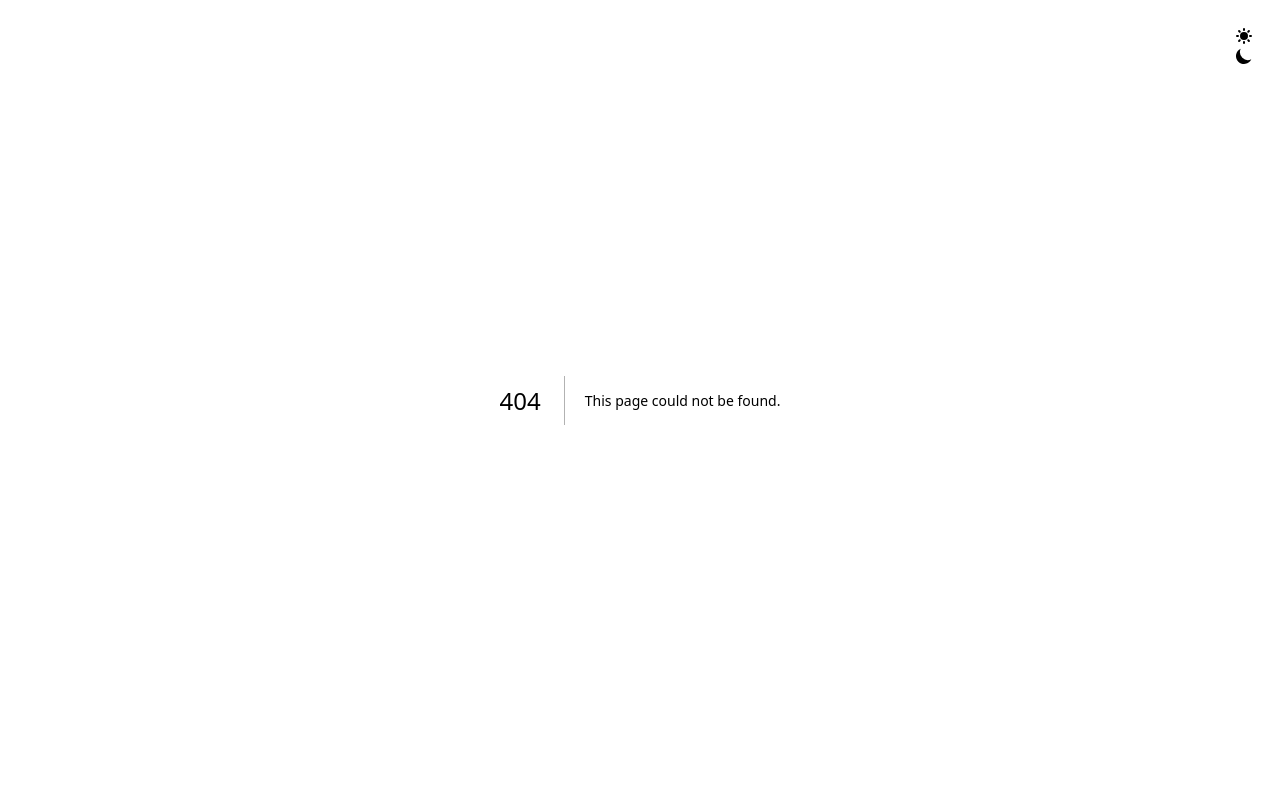
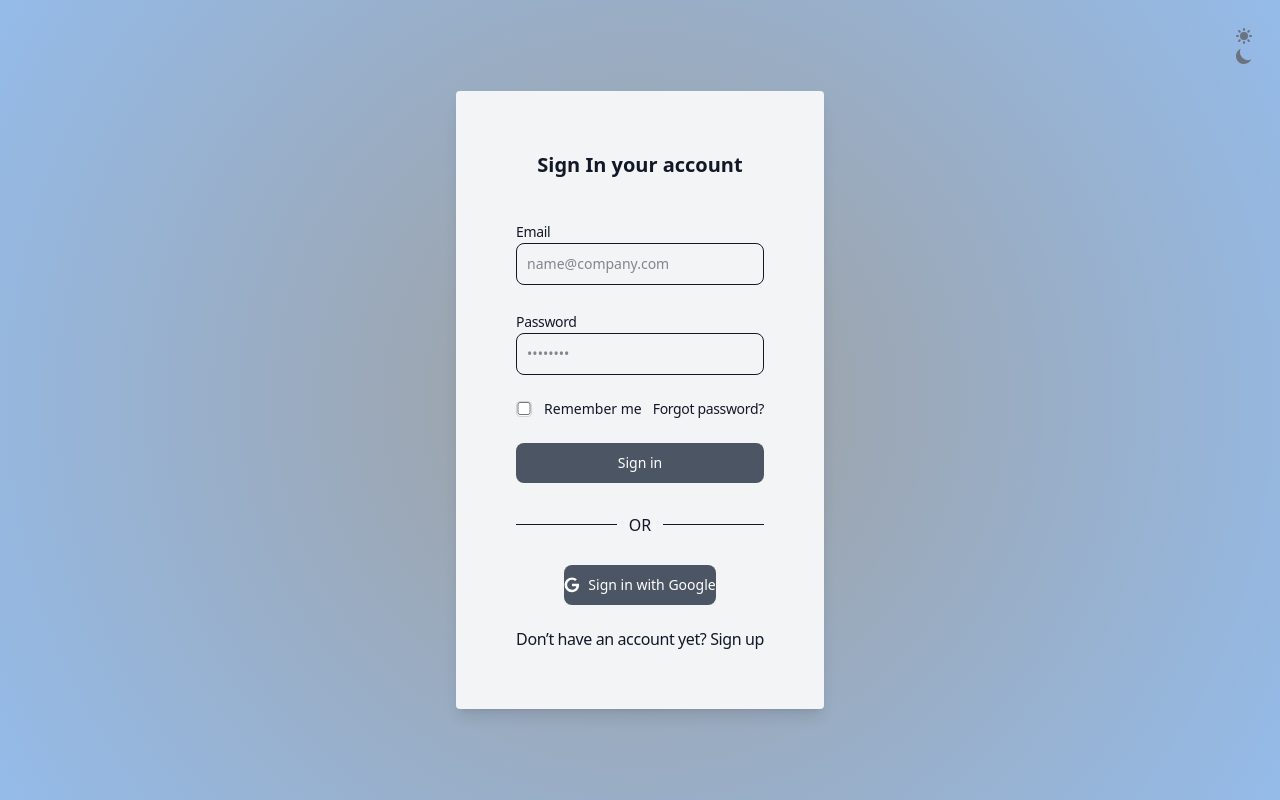
Before and after one commit to arunven3/GTaskAssistant, a Next.js app: page /sign-in in a window 1280 px wide. Before the commit this address had no page. Built offline with nearby package versions, Linux system fonts and the light colour scheme.

Commit message:
Changes in Authentication form UI

```diff
--- /dev/null
+++ b/app/sign-in/page.tsx
@@ -0,0 +1,73 @@
+"use client";
+
+import React, { useState, useEffect } from "react";
+import { signIn } from "next-auth/react";
+import { useLoading } from "@/contexts/LoadingContext";
+import { Button, TextInput } from "flowbite-react";
+import { Theme } from "@/components/theme/ThemeProvider";
+import { useRouter } from 'next/navigation';
+
+export default function SignInPage() {
+    const { showLoading } = useLoading();
+    const router = useRouter()
+
+
+    return (
+        <div className="flex items-center justify-center h-screen">
+            <section className={Theme.background.section}>
+                <div className="w-full">
+                    <div className="">
+                        <h2 className="text-xl font-semibold">
+                            Sign In your account
+                        </h2>
+                        <div className="space-y-4 md:space-y-6 text-left pt-10">
+                            <div>
+                                <label htmlFor="email" className={Theme.highlightText + "block mb-2 text-sm font-medium"}>Email</label>
+                                <TextInput color="primary" type="email" name="email" id="email" placeholder="name@company.com" />
+                            </div>
+                            <div>
+                                <label htmlFor="password" className={Theme.highlightText + "block mb-2 text-sm font-medium"}>Password</label>
+                                <TextInput color="primary" type="password" name="password" id="password" placeholder="••••••••" className="" required />
+                            </div>
+                            <div className="flex items-center justify-between">
+                                <div className="flex items-start">
+                                    <div className="flex items-center h-5">
+                                        <TextInput color="primary" id="remember" aria-describedby="remember" type="checkbox" className="w-4 h-4 border border-gray-300 rounded bg-gray-50 focus:ring-3 focus:ring-primary-300 dark:bg-gray-700 dark:border-gray-600 dark:focus:ring-primary-600 dark:ring-offset-gray-800" required />
+                                    </div>
+                                    <div className="ml-3 text-sm">
+                                        <label htmlFor="remember" className={Theme.background.elements}>Remember me</label>
+                                    </div>
+                                </div>
+                                <a href="#" className={Theme.highlightText + " text-sm font-medium"}>Forgot password?</a>
+                            </div>
+
+                            <Button color="primary" type="submit" className="w-full">Sign in</Button>
+
+                            <div className="inline-flex items-center justify-center w-full">
+                                <hr className={Theme.background.elements + " w-full h-px my-4"} />
+                                <span className={Theme.background.elements + " absolute px-3 font-medium -translate-x-50px"}>OR</span>
+                            </div>
+
+                            <div className="flex justify-center">
+                                <Button color="primary" onClick={() => {
+                                    showLoading("Authentication Starting...");
+                                    signIn("google", { callbackUrl: "/dashboard" });
+                                }}
+                                    type="button" >
+                                    <svg className="w-4 h-4 me-2" aria-hidden="true" xmlns="http://www.w3.org/2000/svg" fill="currentColor" viewBox="0 0 18 19">
+                                        <path fillRule="evenodd" d="M8.842 18.083a8.8 8.8 0 0 1-8.65-8.948 8.841 8.841 0 0 1 8.8-8.652h.153a8.464 8.464 0 0 1 5.7 2.257l-2.193 2.038A5.27 5.27 0 0 0 9.09 3.4a5.882 5.882 0 0 0-.2 11.76h.124a5.091 5.091 0 0 0 5.248-4.057L14.3 11H9V8h8.34c.066.543.095 1.09.088 1.636-.086 5.053-3.463 8.449-8.4 8.449l-.186-.002Z" clipRule="evenodd" />
+                                    </svg>
+                                    <span className="text-md">Sign in with Google</span>
+                                </Button>
+                            </div>
+
+                            <p className={Theme.text + " text-md"}>
+                                Don’t have an account yet? <a onClick={() => router.push('/sign-up')} className={Theme.highlightText + " font-medium hover:underline "}>Sign up</a>
+                            </p>
+                        </div>
+                    </div>
+                </div>
+            </section>
+        </div >
+    );
+};
--- /dev/null
+++ b/app/sign-up/page.tsx
@@ -0,0 +1,73 @@
+"use client";
+
+import React, { useState, useEffect } from "react";
+import { signIn } from "next-auth/react";
+import { useLoading } from "@/contexts/LoadingContext";
+import { Button, TextInput } from "flowbite-react";
+import { Theme } from "@/components/theme/ThemeProvider";
+import { useRouter } from 'next/navigation';
+
+export default function SignInPage() {
+    const { showLoading } = useLoading();
+    const router = useRouter()
+
+
+    return (
+        <div className="flex items-center justify-center h-screen">
+            <section className={Theme.background.section}>
+                <div className="w-full">
+                    <div className="">
+                        <h2 className="text-xl font-semibold">
+                            Create an account
+                        </h2>
+                        <div className="space-y-4 md:space-y-6 text-left pt-10">
+                            <div>
+                                <label htmlFor="email" className={Theme.highlightText + "block mb-2 text-sm font-medium"}>Email</label>
+                                <TextInput color="primary" type="email" name="email" id="email" placeholder="name@company.com" />
+                            </div>
+                            <div>
+                                <label htmlFor="password" className={Theme.highlightText + "block mb-2 text-sm font-medium"}>Password</label>
+                                <TextInput color="primary" type="password" name="password" id="password" placeholder="••••••••" className="" required />
+                            </div>
+                            <div>
+                                <label htmlFor="confirmPassword" className={Theme.highlightText + "block mb-2 text-sm font-medium"}>Confirm Password</label>
+                                <TextInput color="primary" type="password" name="password" id="confirmPassword" placeholder="••••••••" className="" required />
+                            </div>
+                            <div className="flex items-start">
+                                <div className="flex items-center h-5">
+                                    <input id="terms" aria-describedby="terms" type="checkbox" className="w-4 h-4 border border-gray-300 rounded bg-gray-50 focus:ring-3 focus:ring-primary-300 dark:bg-gray-700 dark:border-gray-600 dark:focus:ring-primary-600 dark:ring-offset-gray-800" required />
+                                </div>
+                                <div className="ml-3 text-sm">
+                                    <label htmlFor="terms" className="font-light text-gray-500 dark:text-gray-300">I accept the <a className="font-medium" href="#">Terms and Conditions</a></label>
+                                </div>
+                            </div>
+                            <Button color="primary" type="submit" className="w-full">Create an account</Button>
+
+                            <div className="inline-flex items-center justify-center w-full">
+                                <hr className={Theme.background.elements + " w-full h-px my-4"} />
+                                <span className={Theme.background.elements + " absolute px-3 font-medium -translate-x-50px"}>OR</span>
+                            </div>
+
+                            <div className="flex justify-center">
+                                <Button color="primary" onClick={() => {
+                                    showLoading("Authentication Starting...");
+                                    signIn("google", { callbackUrl: "/dashboard" });
+                                }}
+                                    type="button" >
+                                    <svg className="w-4 h-4 me-2" aria-hidden="true" xmlns="http://www.w3.org/2000/svg" fill="currentColor" viewBox="0 0 18 19">
+                                        <path fillRule="evenodd" d="M8.842 18.083a8.8 8.8 0 0 1-8.65-8.948 8.841 8.841 0 0 1 8.8-8.652h.153a8.464 8.464 0 0 1 5.7 2.257l-2.193 2.038A5.27 5.27 0 0 0 9.09 3.4a5.882 5.882 0 0 0-.2 11.76h.124a5.091 5.091 0 0 0 5.248-4.057L14.3 11H9V8h8.34c.066.543.095 1.09.088 1.636-.086 5.053-3.463 8.449-8.4 8.449l-.186-.002Z" clipRule="evenodd" />
+                                    </svg>
+                                    <span className="text-md">Create account with Google</span>
+                                </Button>
+                            </div>
+
+                            <p className="text-sm font-light">
+                                Already have an account? <a href="#" className="font-medium">Login here</a>
+                            </p>
+                        </div>
+                    </div>
+                </div>
+            </section>
+        </div >
+    );
+};
--- a/components/home/homepage.tsx
+++ b/components/home/homepage.tsx
@@ -1,48 +1,47 @@
 "use client";
 
-import React, { useState, useEffect } from "react";
-import Image from "next/image";
-import { signIn } from "next-auth/react";
+import React from "react";
 import { useLoading } from "@/contexts/LoadingContext";
+import { Button } from "flowbite-react";
+import { Theme } from "@/components/theme/ThemeProvider";
+import { useRouter } from 'next/navigation';
+
 
 export const Homepage = () => {
   const { showLoading } = useLoading();
+  const router = useRouter();
+
 
   return (
-    <div className="bg-home flex h-screen items-center justify-center">
-      <div className="rounded bg-gray-100 shadow-lg dark:bg-gray-700">
-        <div>
-          {true && (
-            <>
-              <section className="mx-auto max-w-2xl p-15 text-center text-gray-900 dark:text-white">
-                <h1 className="mb-4 text-3xl font-bold">
-                  {" "}
-                  Welcome to GTaskAssistant
-                </h1>
-                <p className="sub-heading text-lg">
-                  I{"'"}m your AI-powered smart assistant. you can ask anything
-                  to me.
-                  <br />
-                  Authorize your google account to start.
-                </p>
-                <div className="flex justify-center">
-                  {/* /"mt-10 flex  items-center rounded-sm border-2 border-gray-400 bg-[#795548ed] text-white shadow-lg transition-colors duration-300 hover:bg-[#795548]" */}
-                  <button onClick={() => {
-                    showLoading("Authentication Starting...");
-                    signIn("google", { callbackUrl: "/dashboard" });
-                  }}
-                    type="button" className="text-white bg-gray-600 hover:bg-gray-700 focus:ring-4 focus:outline-none font-medium rounded-lg text-lg px-7 text-center inline-flex items-center h-[50px] mt-7">
-                    <svg className="w-6 h-6 me-3" aria-hidden="true" xmlns="http://www.w3.org/2000/svg" fill="currentColor" viewBox="0 0 18 19">
-                      <path fillRule="evenodd" d="M8.842 18.083a8.8 8.8 0 0 1-8.65-8.948 8.841 8.841 0 0 1 8.8-8.652h.153a8.464 8.464 0 0 1 5.7 2.257l-2.193 2.038A5.27 5.27 0 0 0 9.09 3.4a5.882 5.882 0 0 0-.2 11.76h.124a5.091 5.091 0 0 0 5.248-4.057L14.3 11H9V8h8.34c.066.543.095 1.09.088 1.636-.086 5.053-3.463 8.449-8.4 8.449l-.186-.002Z" clipRule="evenodd" />
-                    </svg>
-                    Sign in with Google
-                  </button>
-                </div>
-              </section>
-            </>
-          )}
+    <div className="flex items-center justify-center h-screen">
+      <section className={Theme.background.section + " h-screen sm:h-auto"}>
+        <h1 className="mb-4 text-3xl font-bold underline-offset-4 underline">
+          {" "}
+          Welcome to GTaskAssistant
+        </h1>
+        <h2 className="text-xl font-semibold mt-10">
+          I{"'"}m your AI-powered smart assistant. Designed to help you stay organized and productive.
+        </h2>
+        <div className="grid grid-cols-1 md:grid-cols-2 gap-6 max-w-2xl mx-auto p-6 mt-10">
+          <div className="border rounded-xl p-6 text-center shadow-sm hover:shadow-md transition">
+            <h3 className="font-semibold text-lg mb-2">New Customer</h3>
+            <p className="mb-4">Create an account to start using GTaskAssistant.</p>
+            <Button onClick={() => router.push('/sign-up')} color="primary" className="place-self-center-safe w-[140px]">
+              Create Account
+            </Button>
+          </div>
+          <div className="border rounded-xl p-6 text-center shadow-sm hover:shadow-md transition">
+            <h3 className="font-semibold text-lg mb-2">Existing Customer</h3>
+            <p className="mb-4">Already have an account? Continue with sign in.</p>
+            <Button onClick={() => router.push('/sign-in')} color="primary" className="place-self-center-safe w-[140px]">
+              Log In
+            </Button>
+          </div>
         </div>
-      </div>
-    </div>
+      </section>
+    </div >
+
+
+
   );
 };
```
